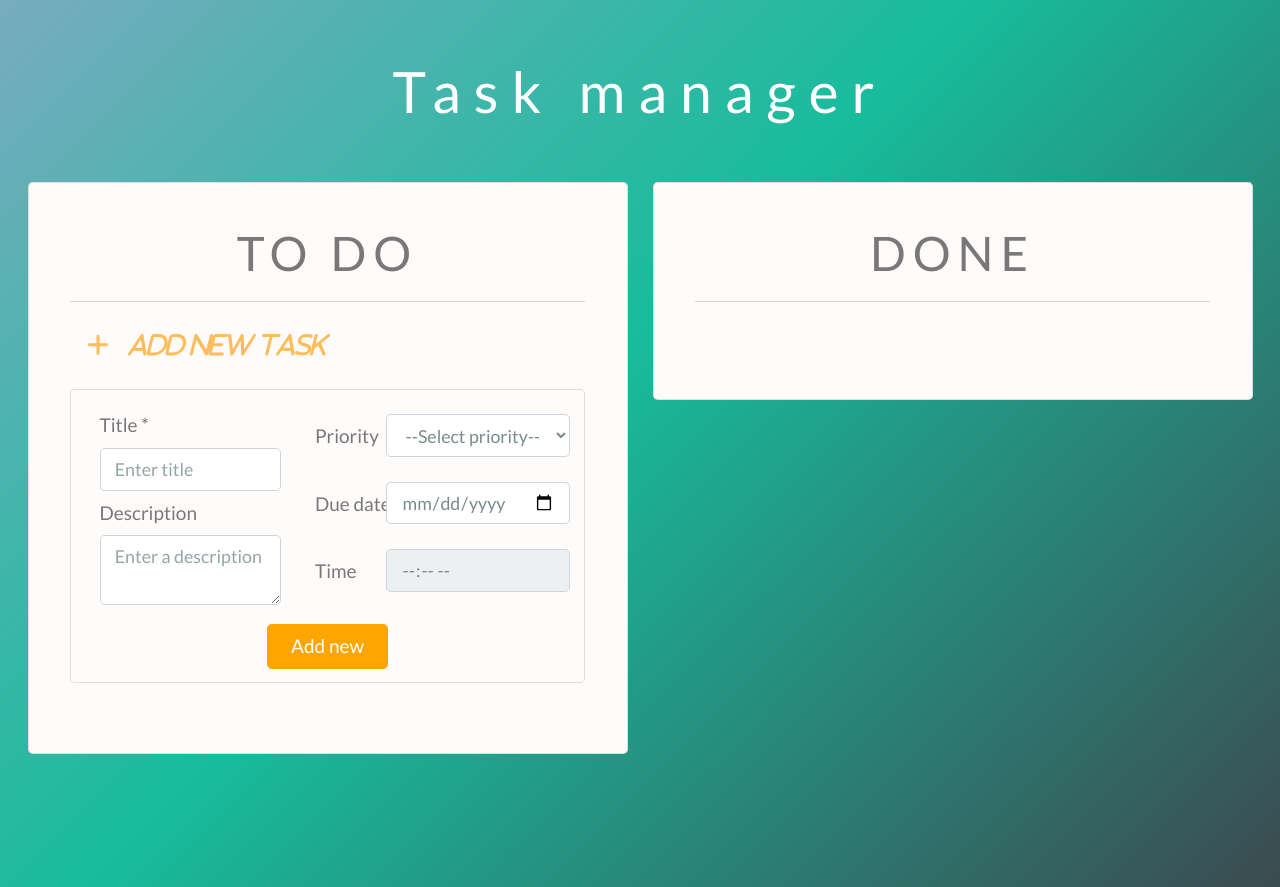
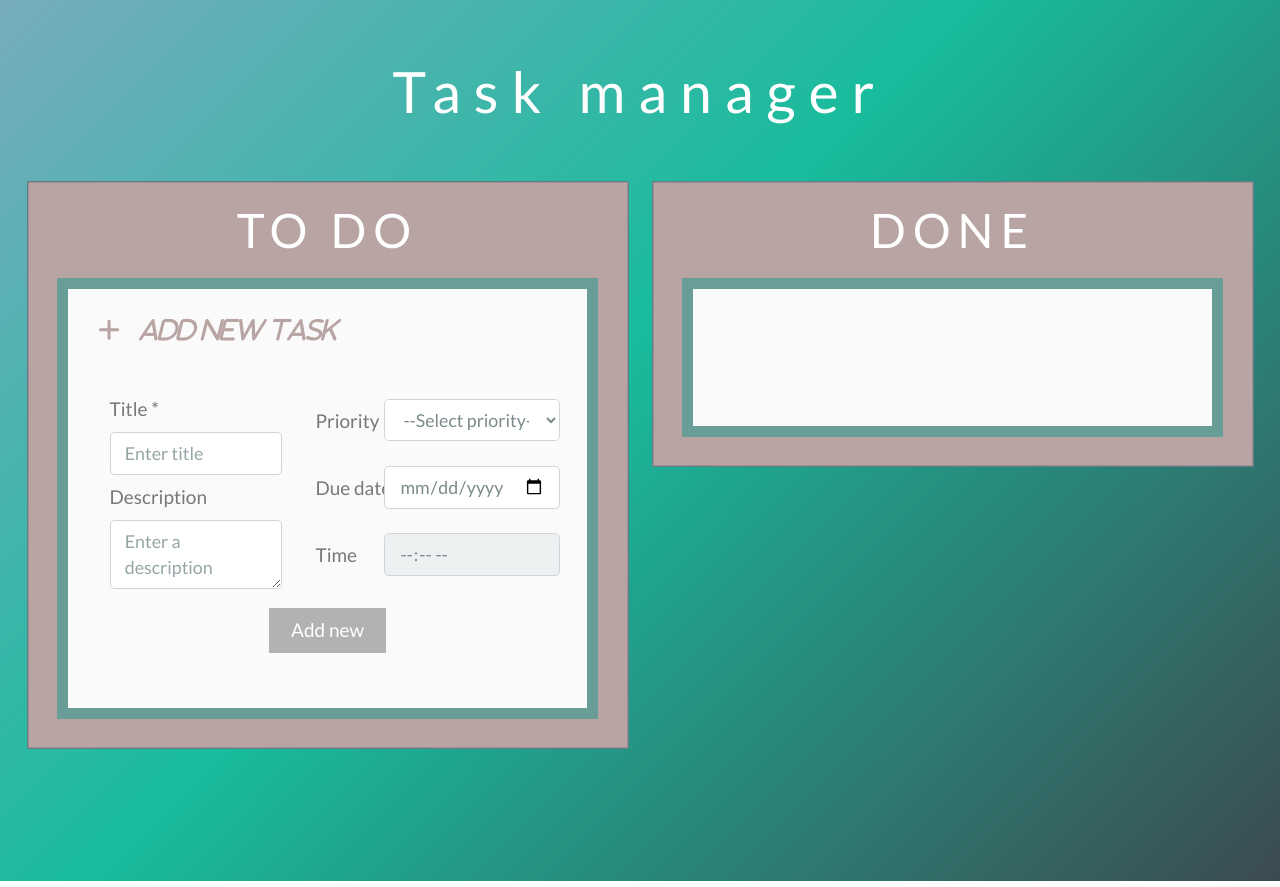
Before and after one commit to diana-moreno/task-manager, a React (Create React App) app: page / in a window 1280 px wide. Both pictures are taken after a click on the icon "Add new task". Built offline with nearby package versions, Linux system fonts and the light colour scheme.

Commit message:
edit style

```diff
--- a/src/components/NewTask/NewTask.js
+++ b/src/components/NewTask/NewTask.js
@@ -65,8 +65,8 @@ class NewTask extends Component {
 
   render() {
     return(
-      <div className='card mx-auto text-center mb-4'>
-        <div className='card-body'>
+      <div className='card mx-auto text-center mb-4 new-task-card'>
+        <div className='card-body new-task-card'>
           <form
             onSubmit={this.createTask}
           >
@@ -141,7 +141,7 @@ class NewTask extends Component {
               </div>
             </div>
             <button
-              className='d-inline mt-3 col-sm-3 col-lg-3 btn btn-success orange-background mx-auto'
+              className='d-inline mt-3 col-sm-3 col-lg-3 btn btn-success add-new-button mx-auto'
               type='submit'
             >Add new</button>
           </form>
--- a/src/components/TaskList/DoneList.js
+++ b/src/components/TaskList/DoneList.js
@@ -8,8 +8,8 @@ class DoneList extends Component {
   render() {
     return(
       <div className='card'>
-        <div className='card-body m-4'>
-          <h2 className='mb-4 word-nowrap text-center title'>DONE</h2>
+        <h2 className='mb-4 word-nowrap text-center title'>DONE</h2>
+        <div className='card-body ml-4 mr-4 mb-4'>
             {this.props.DoneTasks.map(task =>
               <DoneTask
                 key={task.id}
--- a/src/components/TaskList/TodoList.js
+++ b/src/components/TaskList/TodoList.js
@@ -15,15 +15,14 @@ class TodoList extends Component {
 
     return(
       <div className='card'>
-        <div className='card-body m-4'>
-          <h2 className='mb-4 word-nowrap text-center title'>TO DO</h2>
-
+        <h2 className='mb-4 word-nowrap text-center title'>TO DO</h2>
+        <div className='card-body ml-4 mr-4 mb-4'>
             <i
               title='new'
-              className="fas fa-plus orange"
+              className="fas fa-plus grey"
               onClick={() => this.toggleClick()}
             >
-              <h4 className='d-inline new-task-add-message orange font-italic'>Add new task</h4>
+              <h4 className='d-inline new-task-add-message grey font-italic'>Add new task</h4>
             </i>
 
           {this.state.visibleNewTask &&
--- a/src/components/TodoTask/TodoTask.js
+++ b/src/components/TodoTask/TodoTask.js
@@ -37,7 +37,7 @@ class TodoTask extends React.Component {
                 {priorityMessage} {this.props.task.priority}
               </span>
             </p>
-            <p className='ml-4'>
+            <p className='mb-0 ml-4'>
               <span className={colorDate}>
                 {dueDateMessage} {this.props.task.date} {this.props.task.time}
               </span>
--- a/src/index.css
+++ b/src/index.css
@@ -30,7 +30,7 @@ label, button {
   font-size: 1rem !important;
 }
 button {
-  background-color: white;
+  background-color: #fafafa;
   border: 0;
 }
 span {
@@ -38,19 +38,29 @@ span {
   font-size: 1rem;
 }
 .title {
-  border-bottom: 1px solid lightgrey;
-  margin-bottom: 2rem;
+  sssborder-bottom: 1px solid lightgrey;
   padding-bottom: 1rem;
   letter-spacing: 7px;
+  margin-bottom: 0 !important;
+  margin-top: 1rem;
+  color: white;
 }
 .card {
-  background-color: #fefcfb;
+  background-color: #b7a4a3;
   sssmax-width: 570px;
   margin-bottom: 2rem;
+  outline: 1px solid #607D8B;
+  border-radius: 0;
 }
 .card-body {
   padding: 0.7rem;
   min-height: 158.38px;
+  background-color: #fafafa;
+  border: 0.6rem solid #689d98;
+}
+.new-task-card {
+  border: 0;
+  outline: 0;
 }
 .card-size {
   min-width: 290px;
@@ -94,9 +104,13 @@ span {
 .orange {
   color: #ff9800a3;
 }
-.orange-background {
-  background-color: orange;
-  border-color: orange;
+.grey {
+  color: #b7a4a3;
+}
+.add-new-button {
+  background-color: #b3b2b0;
+  border-color: #b3b2b0;
+  border-radius: 0;
 }
 .margin-input-status {
   margin-left: -2rem;
@@ -116,8 +130,7 @@ span {
   font-size: 1.5rem;
 }
 .fa-plus {
-  margin-left: 0.9rem;
-  margin-bottom: 1.5rem;
+  margin: 0.7rem 0 1.5rem 0.9rem;
 }
 .fa-square {
   color: #797777;
@@ -125,6 +138,7 @@ span {
 }
 .new-task-add-message {
   margin-left: 1rem;
+  padding-top: 0;
 }
 .justify-content-evenly {
   justify-content: space-evenly;
```
